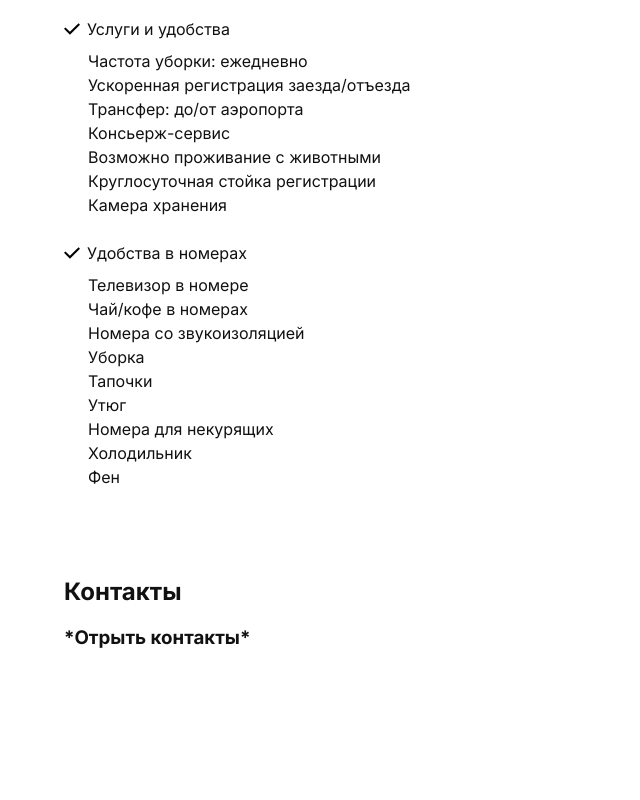
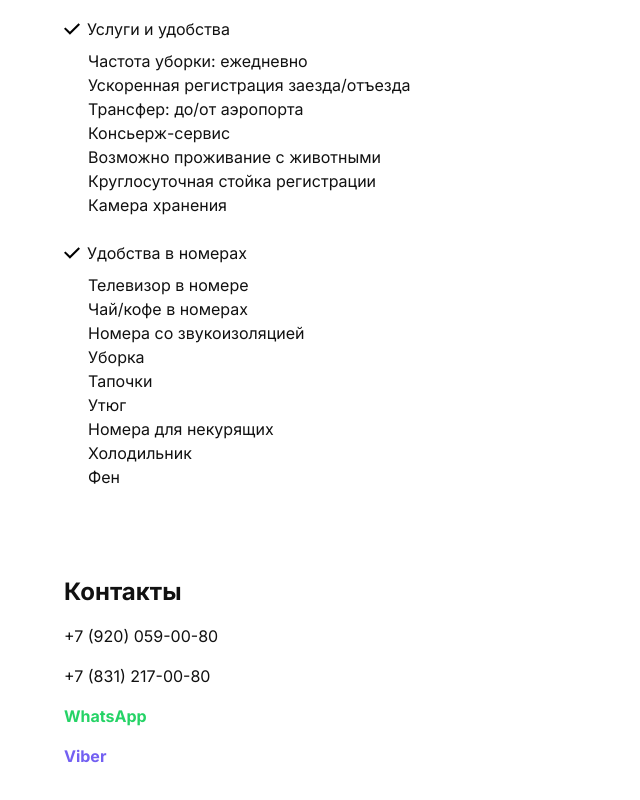
Before and after one commit to Suyukee/hotel-solar, a Next.js app: page / in a window 1280 px wide. Shown: the part 2658-3458 px from the top of the page, without its empty margins (0-640 px from the left). Before the commit the page ends 3397 px from the top, so only its background shows below. Built offline with nearby package versions, Linux system fonts and the light colour scheme.

Commit message:
Added contacts

```diff
--- a/src/app/globals.css
+++ b/src/app/globals.css
@@ -275,6 +275,17 @@ a {
 	background-size: cover;
 }
 
+/* Contacts */
+.hotel-info__wa-link {
+	color: #25d366;
+	font-weight: 700;
+}
+
+.hotel-info__viber-link {
+	color: #7360f2;
+	font-weight: 700;
+}
+
 /* Sidebar */
 .sidebar {
 	position: absolute;
@@ -282,8 +293,8 @@ a {
 	right: 0;
 	display: flex;
 	flex-direction: column;
-	width: 250px;
-	height: 100vh;
+	width: 75%;
+	height: 100svh;
 	background: #111;
 	color: #fff;
 	box-shadow: 0 0 10px rgba(0, 0, 0, 0.5);
--- a/src/app/page.js
+++ b/src/app/page.js
@@ -116,7 +116,14 @@ export default function Home() {
 			</article>
 			<article className="main__hotel-info" id="contacts">
 				<h1>Контакты</h1>
-				<h3>*Отрыть контакты*</h3>
+				<a href="tel:79200590080">+7 (920) 059-00-80</a>
+				<a href="tel:78312170080">+7 (831) 217-00-80</a>
+				<a className="hotel-info__wa-link" href="https://wa.me/79200590080">
+					WhatsApp
+				</a>
+				<a className="hotel-info__viber-link" href="viber://chat?number=%2B79200590080">
+					Viber
+				</a>
 			</article>
 		</div>
 	);
--- a/src/components/rooms.jsx
+++ b/src/components/rooms.jsx
@@ -4,22 +4,27 @@ import Link from 'next/link';
 export default function Rooms() {
 	const rooms = [
 		{
+			id: 1,
 			name: 'Cтандарт с 1 кроватью',
 			image: '/images/room-1.webp',
 		},
 		{
+			id: 2,
 			name: 'Улучшенный с 1 кроватью',
 			image: '/images/room-2.webp',
 		},
 		{
+			id: 3,
 			name: 'Комфорт с 2 кроватями',
 			image: '/images/room-3.webp',
 		},
 		{
+			id: 4,
 			name: 'Комфорт с 1 кроватью',
 			image: '/images/room-4.webp',
 		},
 		{
+			id: 5,
 			name: '4-местный стандарт',
 			image: '/images/room-5.webp',
 		},
@@ -30,6 +35,7 @@ export default function Rooms() {
 				<Link
 					className="rooms__room-card"
 					href="https://travel.yandex.ru/hotels/nizhny-novgorod/solar/"
+					key={room.id}
 				>
 					<Image src={room.image} alt="" width={250} height={250} />
 					<div className="room-card__room-class">
```
